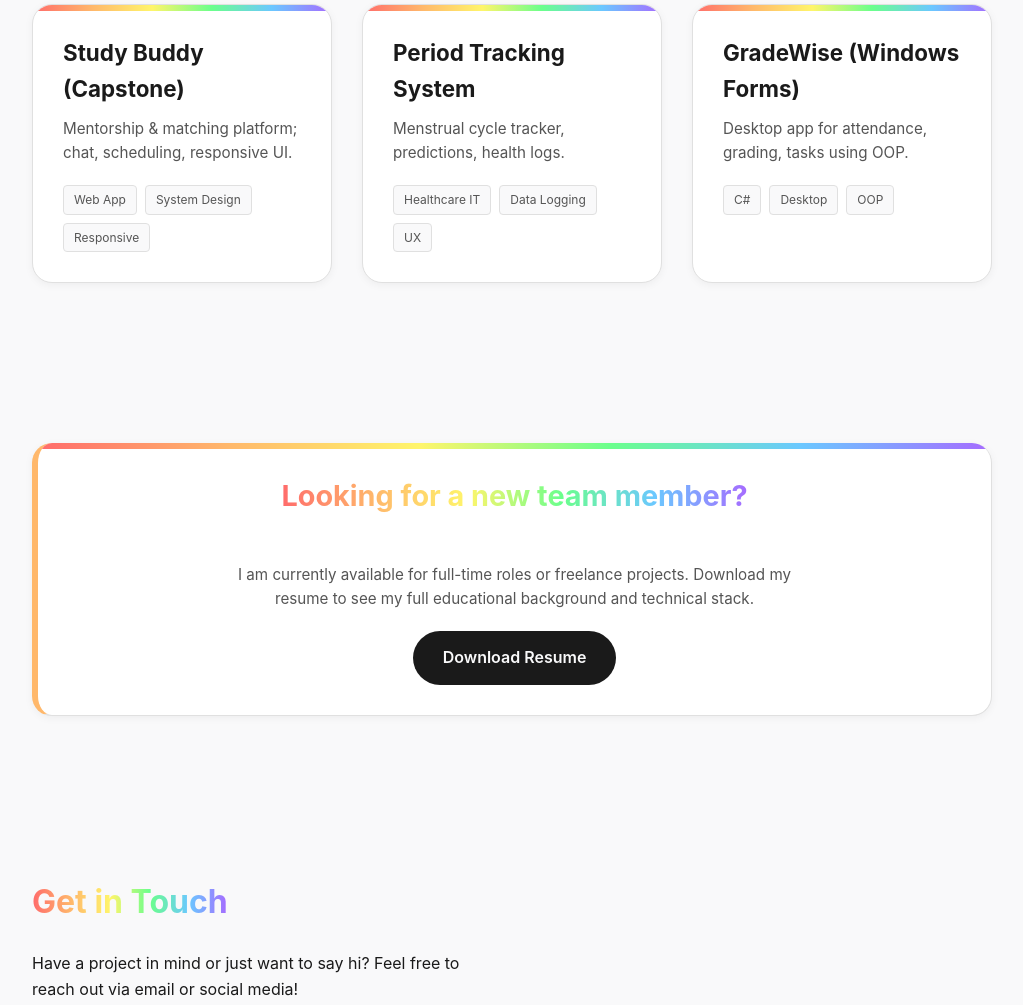
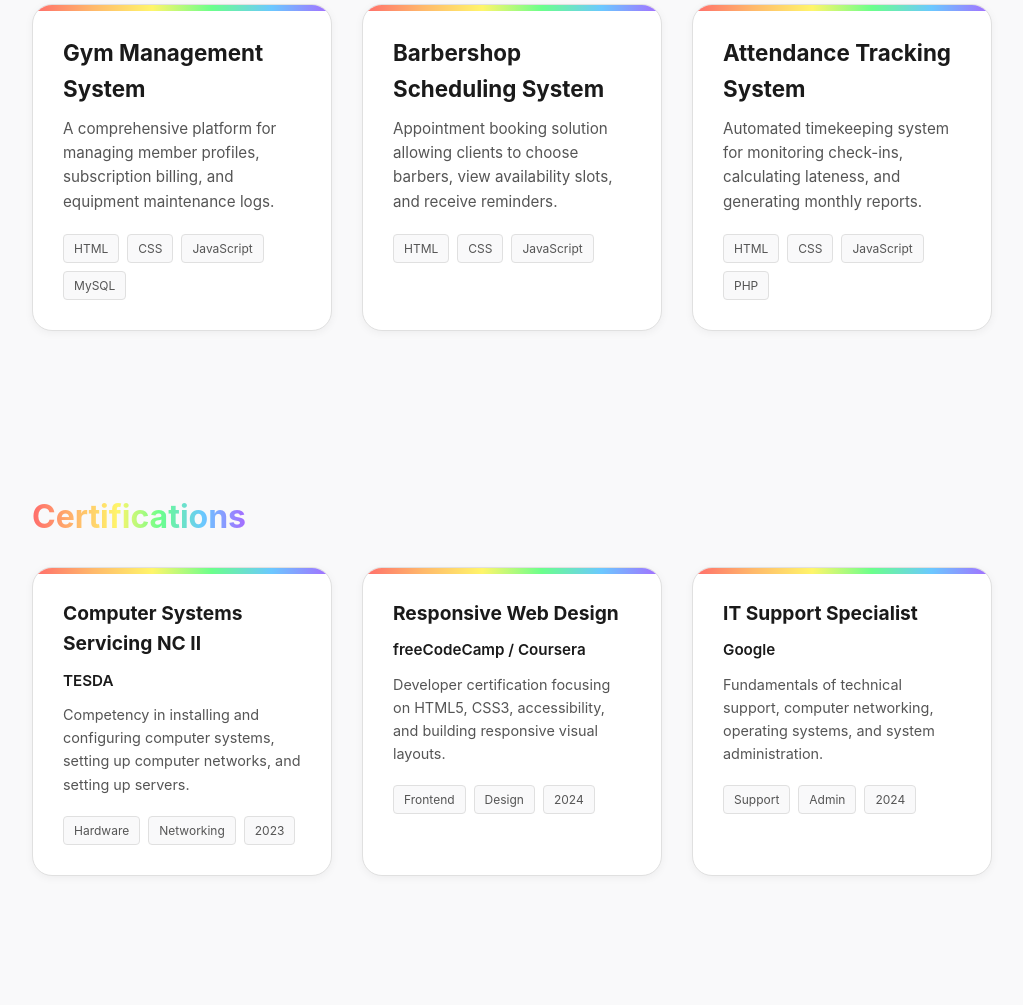
Before and after one commit to VLADIMYRcst/portfolio, a plain HTML site: page index.html in a window 1280 px wide. Shown: the part 876-1881 px from the top of the page, without its empty margins (128-1151 px from the left). Drawn offline with Linux system fonts and the light colour scheme.

Commit message:
Update index.html

```diff
--- a/index.html
+++ b/index.html
@@ -365,7 +365,10 @@
                 <ul>
                     <li><a href="#projects">Projects</a></li>
                     <li><a href="#resume">Resume</a></li>
+                    <li><a href="#certifications">Certifications</a></li>
                     <li><a href="#contact">Contact</a></li>
+                    <ul>
+
                     <li>
                         <button id="theme-toggle" aria-label="Toggle Dark Mode">
                             <svg class="icon sun-icon" viewBox="0 0 24 24" style="display:none;">
@@ -395,39 +398,85 @@
                 <a href="#projects" class="btn-gradient">View Work</a>
             </section>
 
+            <!-- PROJECTS SECTION UPDATE (With Tech Stack Tags) -->
 <section id="projects">
     <h2 class="section-title">Projects</h2>
     <div class="projects-grid">
 
+        <!-- Card 1: Gym Management -->
         <article class="card">
-                        <h3>Study Buddy (Capstone)</h3>
-                        <p>Mentorship & matching platform; chat, scheduling, responsive UI.</p>
+            <h3>Gym Management System</h3>
+            <p>A comprehensive platform for managing member profiles, subscription billing, and equipment maintenance logs.</p>
             <div class="tag-container">
-                            <span class="tag">Web App</span>
-                            <span class="tag">System Design</span>
-                            <span class="tag">Responsive</span>
+                <span class="tag">HTML</span>
+                <span class="tag">CSS</span>
+                <span class="tag">JavaScript</span>
+                <span class="tag">MySQL</span>
+            </div>
+        </article>
+
+        <!-- Card 2: Barbershop -->
+        <article class="card">
+            <h3>Barbershop Scheduling System</h3>
+            <p>Appointment booking solution allowing clients to choose barbers, view availability slots, and receive reminders.</p>
+            <div class="tag-container">
+                <span class="tag">HTML</span>
+                <span class="tag">CSS</span>
+                <span class="tag">JavaScript</span>
+            </div>
+        </article>
+
+        <!-- Card 3: Attendance -->
+        <article class="card">
+            <h3>Attendance Tracking System</h3>
+            <p>Automated timekeeping system for monitoring check-ins, calculating lateness, and generating monthly reports.</p>
+            <div class="tag-container">
+                <span class="tag">HTML</span>
+                <span class="tag">CSS</span>
+                <span class="tag">JavaScript</span>
+                <span class="tag">PHP</span>
+            </div>
+        </article>
+    </div>
+</section>
+
+<section id="certifications">
+    <h2 class="section-title">Certifications</h2>
+    <div class="projects-grid">
+
+        <article class="card">
+            <h3 style="font-size: 1.2rem;">Computer Systems Servicing NC II</h3>
+            <p style="margin-bottom: 10px; color: var(--text-primary); font-weight: 600;">TESDA</p>
+            <p style="font-size: 0.9rem;">Competency in installing and configuring computer systems, setting up computer networks, and setting up servers.</p>
+            <div class="tag-container">
+                <span class="tag">Hardware</span>
+                <span class="tag">Networking</span>
+                <span class="tag">2023</span>
             </div>
         </article>
 
         <article class="card">
-                        <h3>Period Tracking System</h3>
-                        <p>Menstrual cycle tracker, predictions, health logs.</p>
+            <h3 style="font-size: 1.2rem;">Responsive Web Design</h3>
+            <p style="margin-bottom: 10px; color: var(--text-primary); font-weight: 600;">freeCodeCamp / Coursera</p>
+            <p style="font-size: 0.9rem;">Developer certification focusing on HTML5, CSS3, accessibility, and building responsive visual layouts.</p>
             <div class="tag-container">
-                            <span class="tag">Healthcare IT</span>
-                            <span class="tag">Data Logging</span>
-                            <span class="tag">UX</span>
+                <span class="tag">Frontend</span>
+                <span class="tag">Design</span>
+                <span class="tag">2024</span>
             </div>
         </article>
 
         <article class="card">
-                        <h3>GradeWise (Windows Forms)</h3>
-                        <p>Desktop app for attendance, grading, tasks using OOP.</p>
+            <h3 style="font-size: 1.2rem;">IT Support Specialist</h3>
+            <p style="margin-bottom: 10px; color: var(--text-primary); font-weight: 600;">Google</p>
+            <p style="font-size: 0.9rem;">Fundamentals of technical support, computer networking, operating systems, and system administration.</p>
             <div class="tag-container">
-                            <span class="tag">C#</span>
-                            <span class="tag">Desktop</span>
-                            <span class="tag">OOP</span>
+                <span class="tag">Support</span>
+                <span class="tag">Admin</span>
+                <span class="tag">2024</span>
             </div>
         </article>
+
     </div>
 </section>
 
@@ -480,6 +529,27 @@
             <a href="https://www.instagram.com/custodiovvv/" target="_blank">Instagram</a>
         </li>
     </ul>
+</div>
+<form id="contactForm" novalidate>
+        <h3 style="margin-bottom: 20px; font-size: 1.3rem;">Send a Message</h3>
+
+        <div style="display:flex; flex-direction:column;">
+            <label for="name" style="margin-bottom:5px; font-size:0.9rem; font-weight:600;">Name</label>
+            <input type="text" id="name" name="name" required placeholder="Your Name">
+        </div>
+
+        <div style="display:flex; flex-direction:column;">
+            <label for="email" style="margin-bottom:5px; font-size:0.9rem; font-weight:600;">Email</label>
+            <input type="email" id="email" name="email" required placeholder="Your Email Address">
+        </div>
+
+        <div style="display:flex; flex-direction:column;">
+            <label for="message" style="margin-bottom:5px; font-size:0.9rem; font-weight:600;">Message</label>
+            <textarea id="message" name="message" rows="5" required placeholder="How can I help you?"></textarea>
+        </div>
+
+        <button type="submit" class="btn-gradient">Send Message</button>
+    </form>
 </div>
             </section>
         </main>
```
Lines whose indentation alone changed are shown as unchanged.
